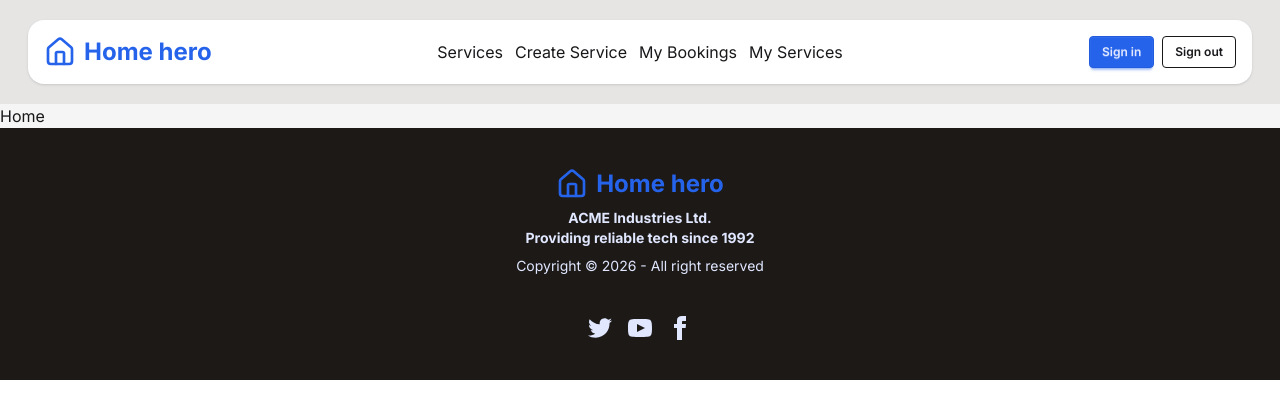
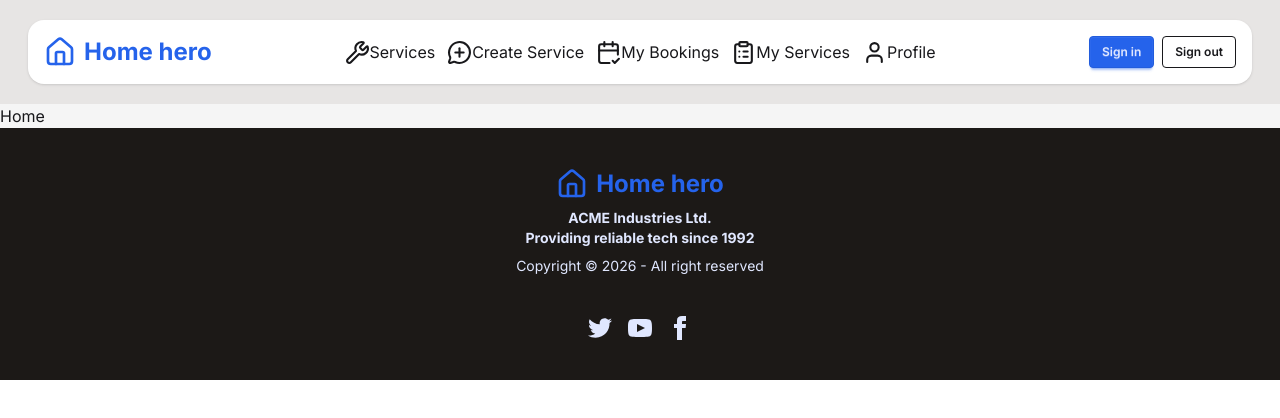
Before and after one commit to Shaching-dev/home-hero-client-updated, a React (Vite) app: page / in a window 1280 px wide. Shown: the top 418 px of the page. Built offline with nearby package versions, Linux system fonts and the light colour scheme; no server answers.

Commit message:
firebase bugs solved

```diff
--- a/src/Firebase/firebase.config.js
+++ b/src/Firebase/firebase.config.js
@@ -1,5 +1,6 @@
 import { initializeApp } from "firebase/app";
 import { getAuth } from "firebase/auth";
+
 const firebaseConfig = {
   apiKey: import.meta.env.VITE_apiKey,
   authDomain: import.meta.env.VITE_authDomain,
--- a/src/auth/Login/Login.jsx
+++ b/src/auth/Login/Login.jsx
@@ -4,8 +4,10 @@ import { useForm } from "react-hook-form";
 import { Link } from "react-router";
 import { Eye, EyeClosed, HousePlug } from "lucide-react";
 import SocialLogin from "../SocialLogin/SocialLogin";
+import useAuth from "../../hooks/useAuth/useAuth";
 
 const Login = () => {
+  const { signInUserWithEmail } = useAuth();
   const [showPassword, setShowPassword] = useState(false);
   const passwordPattern =
     /^(?=.*[a-z])(?=.*[A-Z])(?=.*\d)(?=.*[!@#$%^&*()_+{}[\]:;<>,.?~\-=/\\]).{6,}$/;
@@ -17,7 +19,14 @@ const Login = () => {
   } = useForm();
 
   const handleRegister = (data) => {
-    console.log(data);
+    // console.log(data);
+    signInUserWithEmail(data.email, data.password)
+      .then((result) => {
+        console.log(result.user);
+      })
+      .catch((error) => {
+        console.log(error);
+      });
   };
 
   return (
--- a/src/auth/Register/Register.jsx
+++ b/src/auth/Register/Register.jsx
@@ -1,14 +1,15 @@
-import React, { useRef, useState } from "react";
+import React, { useState } from "react";
 import { useForm } from "react-hook-form";
 
 import { Link } from "react-router";
 import { Eye, EyeClosed } from "lucide-react";
 import SocialLogin from "../SocialLogin/SocialLogin";
+import useAuth from "../../hooks/useAuth/useAuth";
 
 const Register = () => {
   const [showPassword, setShowPassword] = useState(false);
-
-  const fileRef = useRef();
+  const { registerUser } = useAuth();
+  // const fileRef = useRef();
 
   const passwordPattern =
     /^(?=.*[a-z])(?=.*[A-Z])(?=.*\d)(?=.*[!@#$%^&*()_+{}[\]:;<>,.?~\-=/\\]).{6,}$/;
@@ -21,6 +22,13 @@ const Register = () => {
 
   const handleRegister = (data) => {
     console.log(data);
+    registerUser(data.email, data.password)
+      .then((result) => {
+        console.log(result.user);
+      })
+      .catch((error) => {
+        console.log(error);
+      });
   };
 
   return (
@@ -41,7 +49,7 @@ const Register = () => {
               <img src={userImg} alt="Upload" className="w-10 opacity-70" />
             </div> */}
 
-            <p className="text-xs mt-2 opacity-60">Upload profile photo</p>
+            {/* <p className="text-xs mt-2 opacity-60">Upload profile photo</p>
 
             <input
               {...register("photo", { required: true })}
@@ -57,10 +65,10 @@ const Register = () => {
               <p className="text-error text-sm mt-1">
                 Profile photo is required
               </p>
-            )}
+            )} */}
           </div>
 
-          <div>
+          {/* <div>
             <label className="label">
               <span className="label-text font-medium">Name</span>
             </label>
@@ -73,7 +81,7 @@ const Register = () => {
             {errors.name && (
               <p className="text-error text-sm mt-1">Name is required</p>
             )}
-          </div>
+          </div> */}
 
           <div>
             <label className="label">
@@ -115,9 +123,13 @@ const Register = () => {
               </button>
             </div>
 
-            {errors.password && (
+            {errors.password?.type === "required" && (
+              <p className="text-error text-sm mt-1">Password is required</p>
+            )}
+            {errors.password?.type === "pattern" && (
               <p className="text-error text-sm mt-1">
-                Password must be strong & at least 6 characters
+                Password is must be 6 characters and must have one uppercas, one
+                lowercase, one number and sone special charcter
               </p>
             )}
           </div>
@@ -132,13 +144,7 @@ const Register = () => {
             </Link>
           </p>
 
-          {/* <button
-            disabled={loading}
-            className={`btn btn-primary w-full rounded-full text-base ${
-              loading ? "loading" : ""
-            }`}>
-            {loading ? "Registering..." : "Register"}
-          </button> */}
+          <button className="btn btn-primary w-full">Register</button>
         </form>
 
         <div className="divider my-6">OR</div>
--- a/src/auth/SocialLogin/SocialLogin.jsx
+++ b/src/auth/SocialLogin/SocialLogin.jsx
@@ -1,9 +1,24 @@
 import React from "react";
+import useAuth from "../../hooks/useAuth/useAuth";
 
 const SocialLogin = () => {
+  const { signInWithGoogle } = useAuth();
+
+  const handleSignInWithGoogle = () => {
+    signInWithGoogle()
+      .then((result) => {
+        console.log(result.user);
+      })
+      .catch((error) => {
+        console.log(error);
+      });
+  };
+
   return (
     <div>
-      <button className="btn bg-white text-black w-full border-[#e5e5e5]">
+      <button
+        onClick={handleSignInWithGoogle}
+        className="btn bg-white text-black w-full border-[#e5e5e5]">
         <svg
           aria-label="Google logo"
           width="20"
--- a/src/components/Navbar/Navbar.jsx
+++ b/src/components/Navbar/Navbar.jsx
@@ -2,14 +2,48 @@ import React from "react";
 import { Link, NavLink } from "react-router";
 import Logo from "../Logo/Logo";
 import Container from "../Container/Container";
+import {
+  CalendarCheck2,
+  ClipboardList,
+  MessageCirclePlus,
+  User,
+  Wrench,
+} from "lucide-react";
 
 const Navbar = () => {
   const links = (
     <>
-      <NavLink to="/services">Services</NavLink>
-      <NavLink to="/add-services">Create Service</NavLink>
-      <NavLink to="/my-bookings">My Bookings</NavLink>
-      <NavLink to="/my-services">My Services</NavLink>
+      <div>
+        <NavLink className="flex items-center" to="/services">
+          <Wrench size={25} />
+          Services
+        </NavLink>
+      </div>
+      <div>
+        <NavLink className={`flex items-center`} to="/add-services">
+          <MessageCirclePlus size={25} />
+          Create Service
+        </NavLink>
+      </div>
+      <div>
+        <NavLink className={`flex items-center`} to="/my-bookings">
+          <CalendarCheck2 size={25} />
+          My Bookings
+        </NavLink>
+      </div>
+      <div>
+        <NavLink className={`flex items-center`} to="/my-services">
+          <ClipboardList size={25} />
+          My Services
+        </NavLink>
+      </div>
+
+      <div>
+        <NavLink className={`flex items-center`} to="/profile">
+          <User size={25} />
+          Profile
+        </NavLink>
+      </div>
     </>
   );
 
@@ -39,7 +73,7 @@ const Navbar = () => {
 
               <ul
                 tabIndex={0}
-                className="menu menu-sm dropdown-content mt-3 z-[1] p-2 shadow bg-base-100 rounded-box w-52">
+                className="menu menu-sm dropdown-content gap-5 mt-3 z-[1] p-2 shadow bg-base-100 rounded-box w-52">
                 {links}
               </ul>
             </div>
--- a/src/context/AuthProvider/AuthProvider.jsx
+++ b/src/context/AuthProvider/AuthProvider.jsx
@@ -4,7 +4,7 @@ import {
   createUserWithEmailAndPassword,
   GoogleAuthProvider,
   onAuthStateChanged,
-  signInWithCredential,
+  signInWithEmailAndPassword,
   signInWithPopup,
   signOut,
 } from "firebase/auth";
@@ -23,7 +23,7 @@ const AuthProvider = ({ children }) => {
 
   const signInUserWithEmail = (email, password) => {
     setLoading(true);
-    return signInWithCredential(auth, email, password);
+    return signInWithEmailAndPassword(auth, email, password);
   };
 
   const signInWithGoogle = () => {
--- /dev/null
+++ b/src/hooks/useAuth/useAuth.jsx
@@ -0,0 +1,10 @@
+import React, { use } from "react";
+import { AuthContext } from "../../context/AuthContext/AuthContext";
+
+const useAuth = () => {
+  const authInfo = use(AuthContext);
+
+  return authInfo;
+};
+
+export default useAuth;
--- a/src/index.css
+++ b/src/index.css
@@ -13,3 +13,8 @@ body {
   font-family: "Inter", sans-serif;
   font-optical-sizing: auto;
 }
+
+.active {
+  color: #2563eb;
+  font-weight: bold;
+}
```
